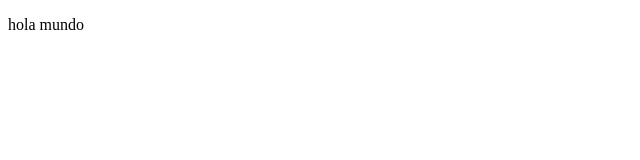
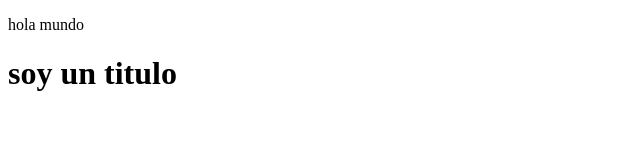
Before and after one commit to jsotoca/bookish-spoon, a plain HTML site: page index.html in a window 1280 px wide. Shown: the whole page, without its empty margins (0-640 px from the left). Drawn offline with Linux system fonts and the light colour scheme.

Commit message:
Se agrego titulo

```diff
--- a/index.html
+++ b/index.html
@@ -3,10 +3,11 @@
 <head>
     <meta charset="UTF-8">
     <meta http-equiv="X-UA-Compatible" content="IE=edge">
-    <meta name="viewport" content="width=device-width, initial-scale=1.0">
+    <meta nme="viewport" content="width=device-width, initial-scale=1.0">
     <title>Document</title>
 </head>
 <body>
     <p>hola mundo</p>
+    <h1>soy un titulo</h1>
 </body>
 </html>
```
